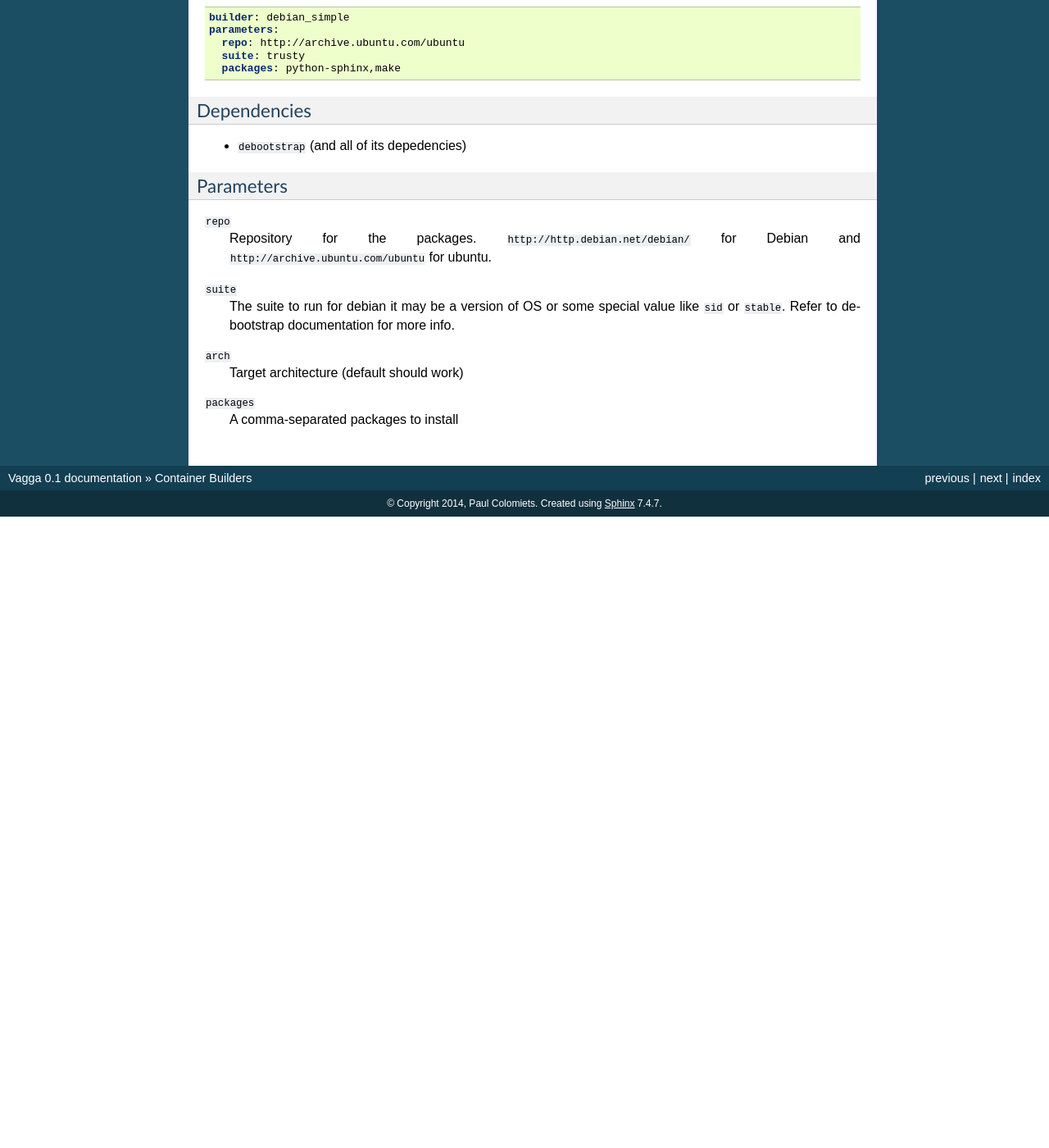
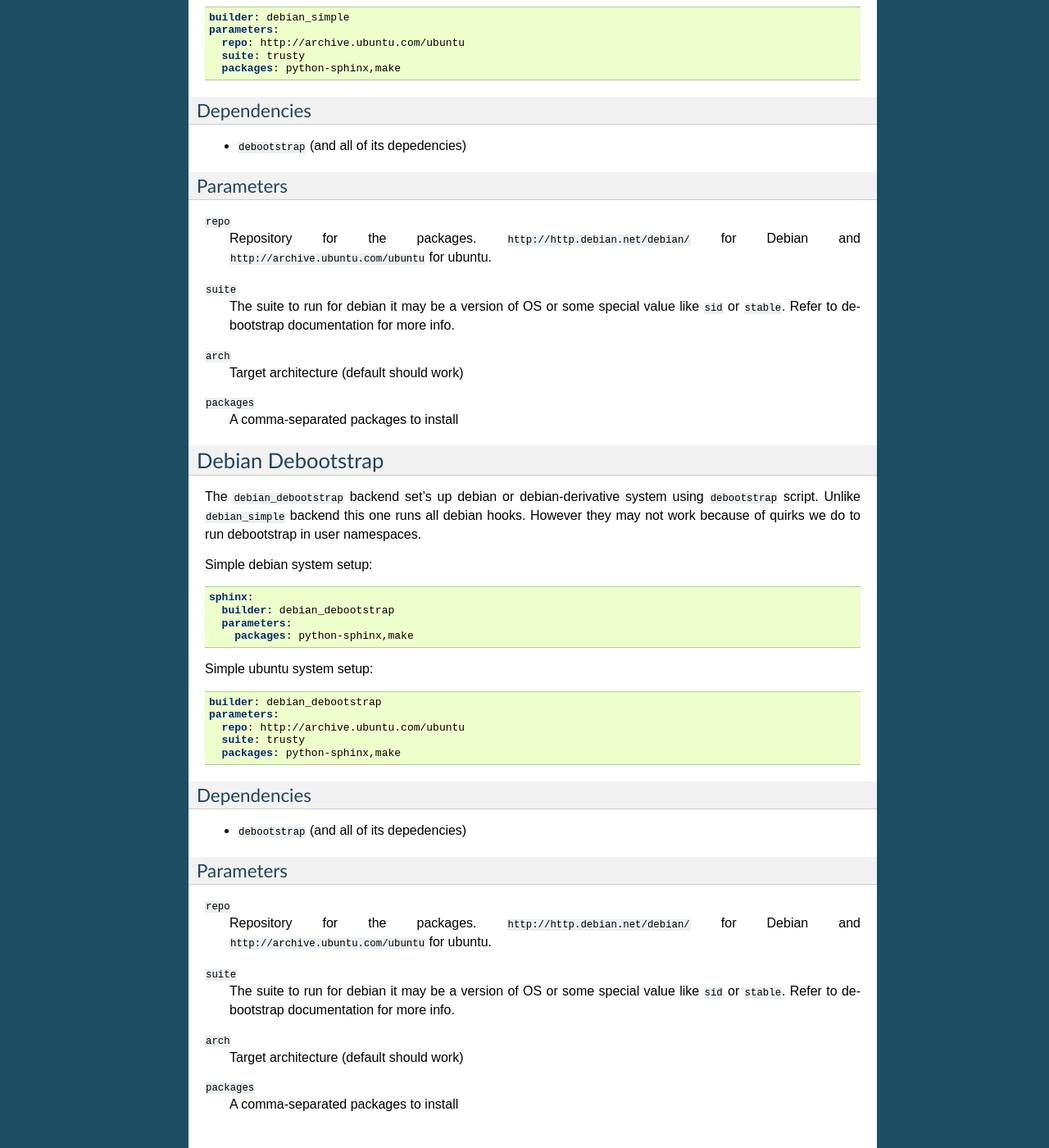
Before and after one commit to tailhook/vagga, a Sphinx documentation site: the page built from docs/builders.rst, in a window 1280 px wide and 1400 px high, scrolled down 2289 px. Shown: the whole window at 82% size. Built offline with Sphinx 7.4.7, drawn with Linux system fonts in a browser that asks for light colours; before the commit the page ends 2919 px from its top, so only the background shows below that; some of the changed text lies outside the part shown.

Commit message:
Add `debian_debootstrap` backend

```diff
--- a/docs/builders.rst
+++ b/docs/builders.rst
@@ -186,6 +188,55 @@ Parameters
     A comma-separated packages to install
 
 
+Debian Debootstrap
+==================
+
+The ``debian_debootstrap`` backend set's up debian or debian-derivative system
+using ``debootstrap`` script. Unlike ``debian_simple`` backend this one runs
+all debian hooks. However they may not work because of quirks we do to run
+debootstrap in user namespaces.
 
 
-.. _archlinux: http://archlinux.org
+Simple debian system setup:
+
+.. code-block:: yaml
+
+   sphinx:
+     builder: debian_debootstrap
+     parameters:
+       packages: python-sphinx,make
+
+Simple ubuntu system setup:
+
+.. code-block:: yaml
+
+   builder: debian_debootstrap
+   parameters:
+     repo: http://archive.ubuntu.com/ubuntu
+     suite: trusty
+     packages: python-sphinx,make
+
+Dependencies
+------------
+
+* ``debootstrap`` (and all of its depedencies)
+
+
+Parameters
+----------
+
+``repo``
+    Repository for the packages. ``http://http.debian.net/debian/`` for Debian
+    and ``http://archive.ubuntu.com/ubuntu`` for ubuntu.
+
+``suite``
+    The suite to run for debian it may be a version of OS or some special value
+    like ``sid`` or ``stable``. Refer to debootstrap documentation for more
+    info.
+
+
+``arch``
+    Target architecture (default should work)
+
+``packages``
+    A comma-separated packages to install
```
Also changed, not shown: other parts of docs/builders.rst (+2 -0 lines), 1 other file.
